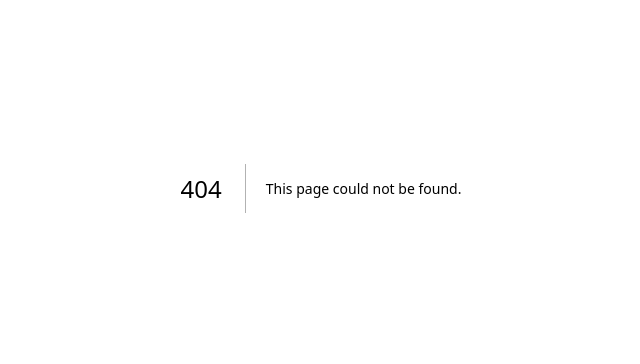
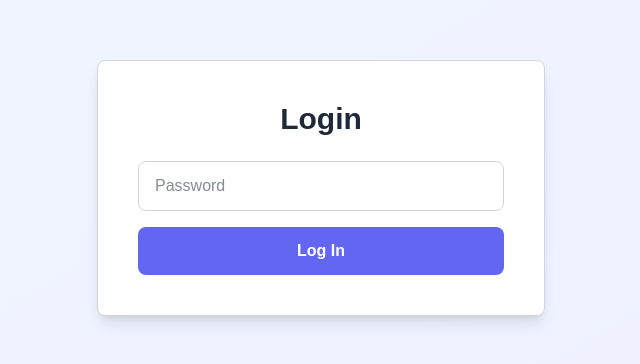
Before and after one commit to oulunkirjailijaseura/kaanna-tama, a Next.js app: page /login in a window 1280 px wide. Before the commit this address had no page. Shown: the part 212-576 px from the top of the page, without its empty margins (319-959 px from the left). Built offline with nearby package versions, Linux system fonts and the light colour scheme.

Commit message:
feat(login): use APP_PASSWORD to set password

```diff
--- /dev/null
+++ b/src/app/api/login/route.ts
@@ -0,0 +1,19 @@
+import { cookies } from "next/headers";
+import { type NextRequest, NextResponse } from "next/server";
+
+export async function POST(req: NextRequest) {
+  const { password } = await req.json();
+  console.log(password, process.env.APP_PASSWORD);
+
+  if (password === process.env.APP_PASSWORD) {
+    (await cookies()).set("authenticated", "true", {
+      path: "/",
+      httpOnly: true,
+      secure: process.env.NODE_ENV === "production",
+      maxAge: 60 * 60 * 24 * 7,
+    }); // 1 week
+    return NextResponse.json({ success: true });
+  } else {
+    return NextResponse.json({ success: false }, { status: 401 });
+  }
+}
--- /dev/null
+++ b/src/app/login/page.tsx
@@ -0,0 +1,56 @@
+"use client";
+
+import { useRouter } from "next/navigation";
+import { useState } from "react";
+
+export default function LoginPage() {
+  const [password, setPassword] = useState("");
+  const [error, setError] = useState("");
+  const router = useRouter();
+
+  const handleSubmit = async (e: React.FormEvent) => {
+    e.preventDefault();
+    setError("");
+
+    const response = await fetch("/api/login", {
+      method: "POST",
+      headers: {
+        "Content-Type": "application/json",
+      },
+      body: JSON.stringify({ password }),
+    });
+
+    if (response.ok) {
+      router.push("/");
+    } else {
+      setError("Invalid password");
+    }
+  };
+
+  return (
+    <div className="flex justify-center items-center min-h-screen bg-gradient-to-br from-blue-500/10 to-indigo-500/10 dark:from-blue-400/10 dark:to-indigo-400/10 text-gray-900 dark:text-gray-100">
+      <div className="p-10 bg-white dark:bg-gray-800 rounded-lg shadow-lg max-w-md w-full text-center border border-gray-300 dark:border-gray-700">
+        <h1 className="mb-6 text-3xl font-bold text-gray-800 dark:text-gray-100">
+          Login
+        </h1>
+        <form onSubmit={handleSubmit}>
+          <input
+            type="password"
+            placeholder="Password"
+            value={password}
+            onChange={(e) => setPassword(e.target.value)}
+            className="w-full px-4 py-3 mb-4 border border-gray-300 dark:border-gray-700 rounded-lg focus:outline-none focus:ring-2 focus:ring-blue-500 bg-white dark:bg-gray-700 dark:text-gray-100"
+            required
+          />
+          <button
+            type="submit"
+            className="w-full px-4 py-3 bg-indigo-600 text-white rounded-lg font-semibold hover:bg-indigo-700 transition-colors focus:outline-none focus:ring-2 focus:ring-indigo-500 focus:ring-offset-2"
+          >
+            Log In
+          </button>
+          {error && <p className="text-red-500 mt-4">{error}</p>}
+        </form>
+      </div>
+    </div>
+  );
+}
--- /dev/null
+++ b/src/middleware.ts
@@ -0,0 +1,33 @@
+import type { NextRequest } from "next/server";
+import { NextResponse } from "next/server";
+
+export function middleware(request: NextRequest) {
+  const authenticated = request.cookies.get("authenticated");
+  const isApiRoute = request.nextUrl.pathname.startsWith("/api");
+
+  if (isApiRoute) {
+    if (request.nextUrl.pathname === "/api/login") {
+      return NextResponse.next();
+    }
+    if (!authenticated) {
+      return new NextResponse(
+        JSON.stringify({ message: "Authentication required" }),
+        { status: 401, headers: { "Content-Type": "application/json" } }
+      );
+    }
+  }
+
+  if (!authenticated && request.nextUrl.pathname !== "/login") {
+    return NextResponse.redirect(new URL("/login", request.url));
+  }
+
+  if (authenticated && request.nextUrl.pathname === "/login") {
+    return NextResponse.redirect(new URL("/", request.url));
+  }
+
+  return NextResponse.next();
+}
+
+export const config = {
+  matcher: ["/((?!_next/static|_next/image|favicon.ico).*)"],
+};
```
